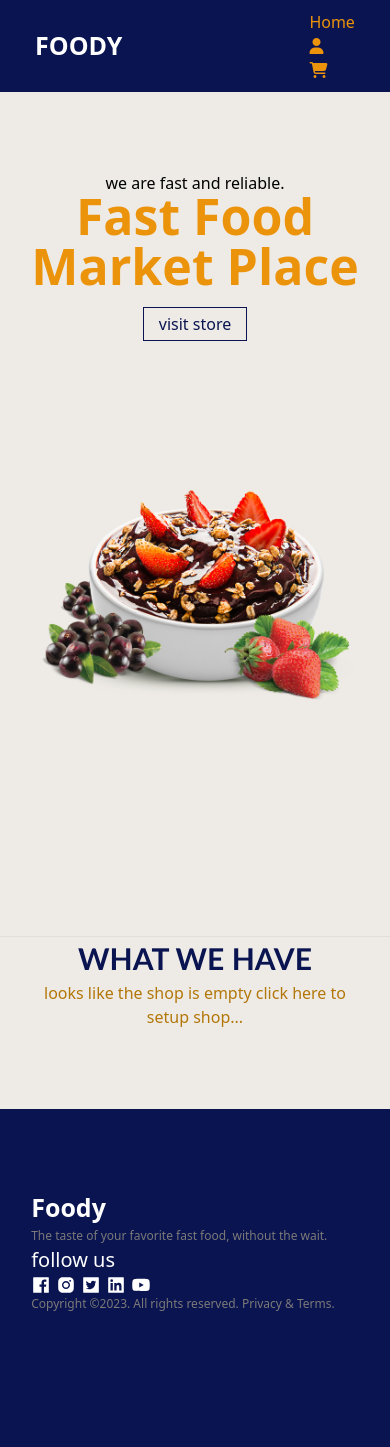
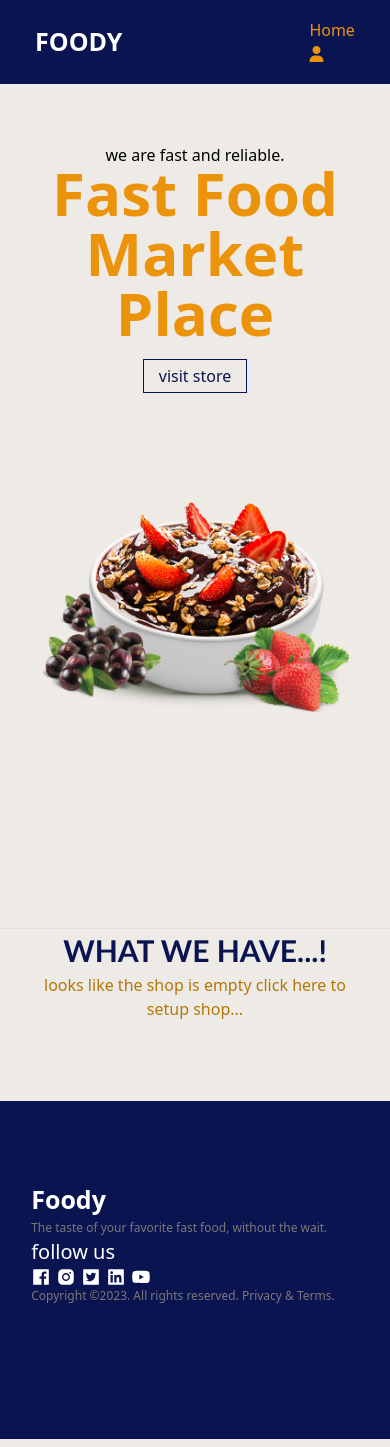
Before and after one commit to Gmarvis/online-food-store, a React (Create React App) app: page / in a window 390 px wide. Built offline with nearby package versions, Linux system fonts and the light colour scheme.

Commit message:
made some css and responsive changes

```diff
--- a/src/App.css
+++ b/src/App.css
@@ -70,6 +70,7 @@
 
 .navBar {
   padding: 10px 9%;
+  height: 10vh;
 }
 
 @media screen and (max-width: 770px) {
@@ -427,7 +428,7 @@ textarea {
 /* -----------------------buyers details form styles------------------------- */
 .formWrapper {
   padding-top: 1rem;
-  height: auto;
+  height: 80vh;
 }
 
 .formik {
@@ -437,8 +438,9 @@ textarea {
   width: 30%;
   box-shadow: rgba(9, 30, 66, 0.25) 0px 4px 8px -2px,
     rgba(9, 30, 66, 0.08) 0px 0px 0px 1px;
-  height: auto;
-  margin: 0 auto 2rem;
+  height: fit-content;
+  margin: 0 auto;
+  margin-bottom: 4rem;
   padding: 1rem;
 }
 .textHeader {
@@ -488,6 +490,11 @@ textarea {
     rgb(209, 213, 219) 0px 0px 0px 1px inset;
   margin: 10px auto;
   background-color: transparent;
+}
+
+/* success page styles */
+.PageSuccess {
+  height: 50vh;
 }
 
 @media screen and (max-width: 770px) {
@@ -647,7 +654,7 @@ textarea {
 .detailsCard {
   display: flex;
   height: auto;
-  margin: 55px auto;
+  margin: 150px auto;
   width: 70%;
   gap: 20px;
   box-shadow: rgba(0, 0, 0, 0.05) 0px 6px 24px 0px,
@@ -733,6 +740,7 @@ textarea {
   }
 
   .detailsCard {
+    margin-top: 20px;
     display: block;
     width: 100%;
   }
--- a/src/component/footer/footer.css
+++ b/src/component/footer/footer.css
@@ -3,7 +3,6 @@ footer {
   height: 40vh;
   width: 100%;
   bottom: 0;
-  /* position: fixed; */
 }
 
 .footerContent {
--- a/src/component/header/header.css
+++ b/src/component/header/header.css
@@ -18,7 +18,7 @@
 }
 
 .headerText h1 {
-  font-size: 50px;
+  font-size: 100px;
   font-weight: 700;
   color: #ec930c;
 }
@@ -80,6 +80,10 @@
     height: 100vh;
   }
 
+  .header h1 {
+    font-size: 60px;
+  }
+
   .headerText {
     margin: auto;
     padding-top: 1rem;
--- a/src/component/nav.jsx
+++ b/src/component/nav.jsx
@@ -27,12 +27,12 @@ export const Nav = () => {
             <i class="fa-solid fa-user"></i>
           </Link>
         </li>
-        <li className="links hover:underline">
+        {/* <li className="links hover:underline">
           {" "}
           <Link to="/checkout">
             <i class="fa-solid fa-cart-shopping"></i>
           </Link>
-        </li>
+        </li> */}
       </ul>
     </nav>
   );
--- a/src/pages/landing-page.jsx
+++ b/src/pages/landing-page.jsx
@@ -30,13 +30,13 @@ export const LandingPage = () => {
   useEffect(() => {
     setProduct(value);
     sellerText();
-  }, []);
+  }, [value]);
 
   return (
     <>
       <Header />
       <div className="pageWrapper" id="foodCards">
-        <h1>what we have</h1>
+        <h1>what we have...!</h1>
         <button className="sellingBtn" onClick={handlesetupShop}>
           {sellerBtn}
         </button>
--- a/src/pages/login.jsx
+++ b/src/pages/login.jsx
@@ -1,5 +1,5 @@
 import React from "react";
-import { useState } from "react";
+// import { useState } from "react";
 import { useParams } from "react-router-dom";
 // import { useFormik } from "formik";
 import { Formik, Form, Field, ErrorMessage } from "formik";
@@ -8,9 +8,9 @@ import { Footer } from "../component/footer/footer";
 // import * as Yup from 'yup';
 
 export function Login() {
-  const [user, setUser] = useState(
-    JSON.parse(localStorage.getItem("userData"))
-  );
+  // const [user, setUser] = useState(
+  //   JSON.parse(localStorage.getItem("userData"))
+  // );
   const navigate = useNavigate();
   const params = useParams();
 
@@ -105,8 +105,8 @@ export function Login() {
             </button>
           </Form>
         </Formik>
+        <Footer />
       </div>
-      <Footer />
     </>
   );
 }
--- a/src/pages/products.jsx
+++ b/src/pages/products.jsx
@@ -1,19 +1,16 @@
-import React, { useEffect } from "react";
-import { useContext } from "react";
+import React from "react";
+// import { useContext } from "react";
 import { useParams } from "react-router-dom";
-import { useState } from "react";
+// import { useState } from "react";
 import { useNavigate } from "react-router-dom";
 import { useFooditerms } from "../component/context";
 import { Footer } from "../component/footer/footer";
 
 export const Product = () => {
-  // const [foodDetail, setFoodDetail] = useState({});
   const { value } = useFooditerms();
-  // console.log("foodItems", foodItems);
 
   const navigate = useNavigate();
   const params = useParams();
-  // console.log("THis is our", params.name);
 
   const handlePurcase = () => {
     // navigate('/login')
@@ -42,10 +39,11 @@ export const Product = () => {
             <h1>{foodDetail.name}</h1>
             <p>{foodDetail.detials}</p>
             <div className="priceAndBtn">
+              <span>{`price $${foodDetail.price}`}</span>
+
               <button className="btn" onClick={handlePurcase}>
                 Buy now
               </button>
-              <span>{`price $${foodDetail.price}`}</span>
             </div>
           </div>
         </div>
--- a/src/pages/success-purchase.jsx
+++ b/src/pages/success-purchase.jsx
@@ -5,7 +5,8 @@ import { Footer } from "../component/footer/footer";
 
 export const Success = () => {
   return (
-    <div className="successPage">
+    <>
+      <div className="PageSuccess">
         <div className="successtext">
           <HiThumbUp className="icon-thumpUp" />
           <h1>Purchase Successful</h1>
@@ -18,7 +19,8 @@ export const Success = () => {
             <Link to="/">Back to Store</Link>
           </button>
         </div>
+      </div>
       <Footer />
-    </div>
+    </>
   );
 };
```
Lines whose indentation alone changed are shown as unchanged.
